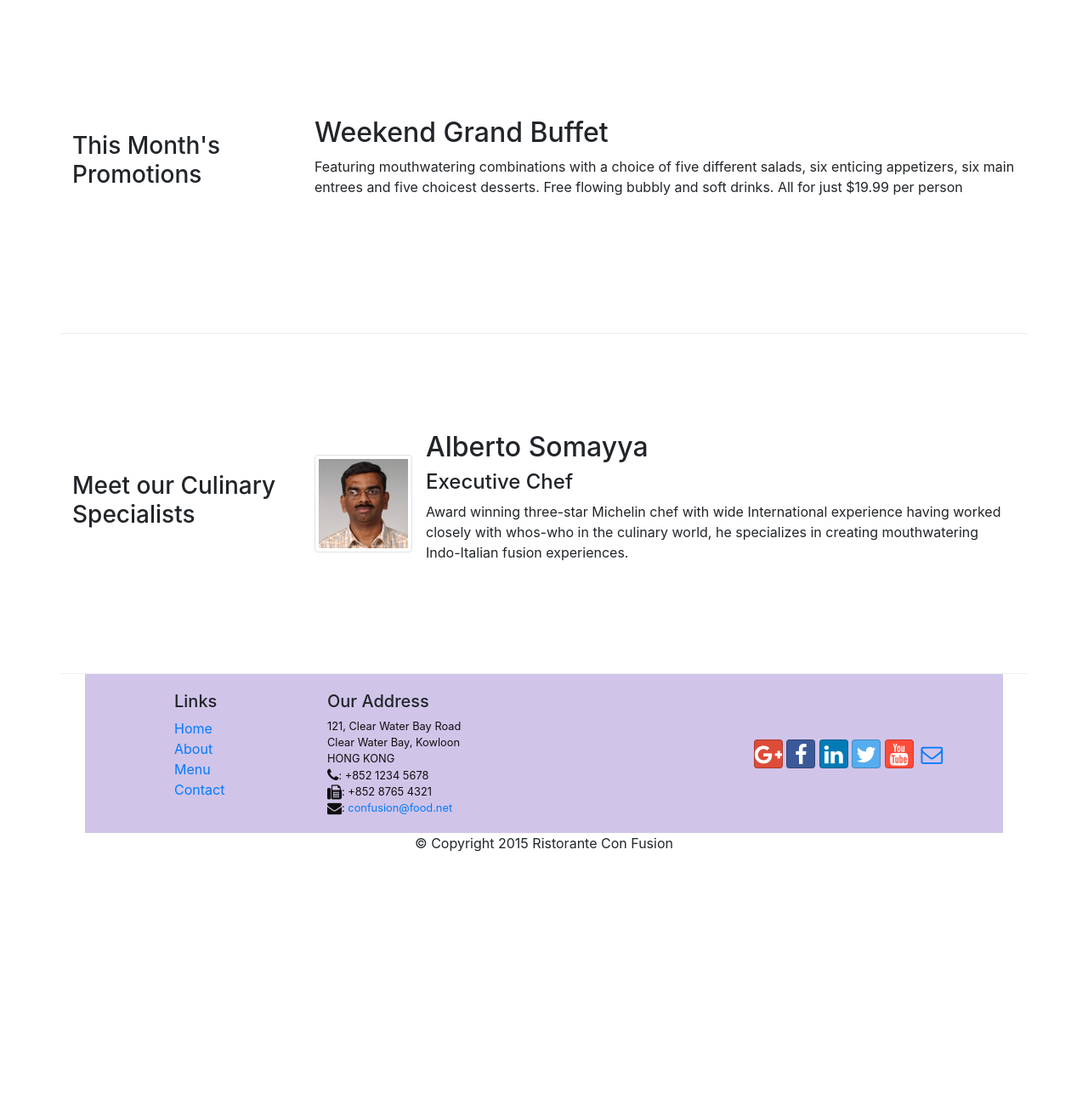
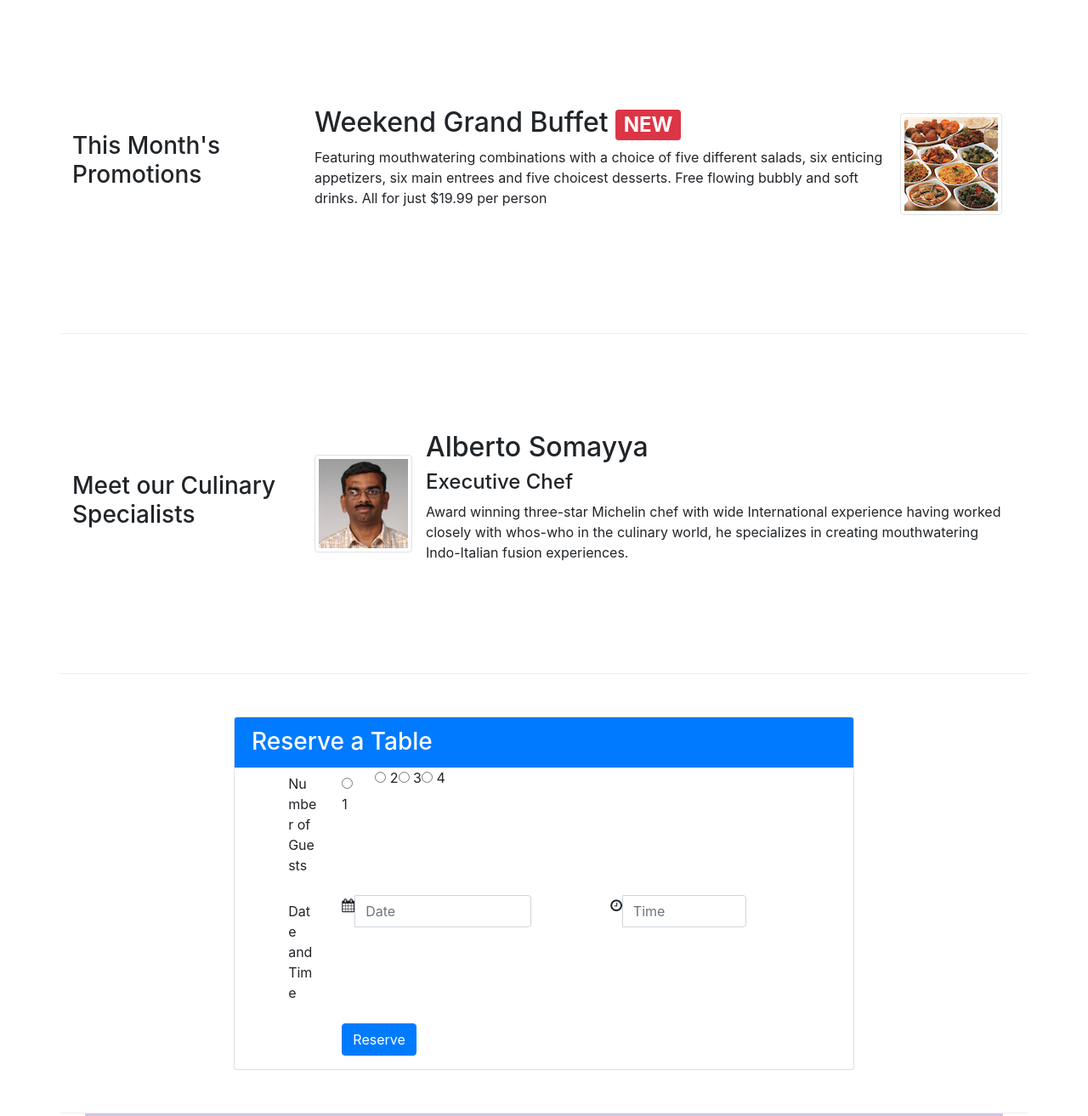
Before and after one commit to karlee123/conFusion, a website: page index.html in a window 1280 px wide. Shown: the part 720-2033 px from the top of the page at 85% size. Before the commit the page ends 1740 px from the top, so only its background shows below. Drawn offline with nearby package versions, Linux system fonts and the light colour scheme.

Commit message:
Assignment 2 draft 1

```diff
--- a/index.html
+++ b/index.html
@@ -65,14 +65,20 @@
 
 
         <div class="row row-content align-items-center">
-            <div class="col-sm-4 col-md-3">
+            <div class="col-sm-4 col-md-3 flex-first">
                 <h3>This Month's Promotions</h3>
             </div>
-            <div class="col-sm col-md">
-                <h2>Weekend Grand Buffet</h2>
+            <div class="col-sm col-md flex-last">
+             <div class="media">
+             <div class="media-body">
+                <h2>Weekend Grand Buffet <span class="badge badge-danger">NEW</span></h2>
                 <p class="hidden-xs-down">Featuring mouthwatering combinations with a choice of five different salads, six enticing appetizers, six main entrees and five choicest desserts. Free flowing bubbly and soft drinks. All for just $19.99 per person </p>
+             </div>
+            <img class="d-flex mr-3 img-thumbnail align-self-center"
+                         src="img/buffet.png" alt="Weekend Grand Buffet">
             </div>
         </div>
+         </div>
 
         <div class="row row-content align-items-center">
             <div class="col-sm-4 col-md-3 flex-last">
@@ -90,6 +96,52 @@
             </div>
         </div>
     </div>
+
+   <div class="row row-content align-items-center">
+     <div class="col-12 offset-md-2 col-sm-8">
+                <div class="card">
+                    <h3 class="card-header bg-primary text-white">Reserve a Table</h3>
+                    <form>
+                    <div class="form-group row">
+                      <label for="guestnum" class="offset-md-1 col-12 col-md-1 col-form-label">Number of Guests</label>
+                      <div class="radio">
+                       <label class="col-12 col-md-2 col-form-label"><input type="radio" name="1"> 1 </label>
+                      </div>
+                      <div class="radio">
+                       <label><input type="radio" name="2"> 2 </label>
+                      </div>
+                      <div class="radio">
+                       <label><input type="radio" name="3"> 3 </label>
+                      </div>
+                       <div class="radio">
+                       <label><input type="radio" name="4"> 4 </label>
+                      </div>
+                    </div>
+                    <div class="form-group row">
+                        <label for="datetime" class="offset-md-1 col-12 col-md-1 col-form-label">Date and Time</label>
+                        <div class="col-5 col-sm-4 col-md-4">
+                            <div class="input-group">
+                                <div class="input-group-addon"><i class="fa fa-calendar"></i></div>
+                                <input type="dat" class="form-control" id="date" name="date" placeholder="Date">
+                            </div>
+                        </div>
+                        <div class="col-7 col-sm-6 col-md-3 offset-md-1">
+                            <div class="input-group">
+                                <div class="input-group-addon"><i class="fa fa-clock-o"></i></div>
+                            <input type="tim" class="form-control" id="time" name="time" placeholder="Time">
+                            </div>
+                        </div>
+                        <div class="col-md-8"></div>
+                    </div>
+                     <div class="form-group row">
+                        <div class="offset-md-2 col-md-10">
+                            <button type="submit" class="btn btn-primary">Reserve</button>
+                        </div>
+                    </div>
+                  </form>
+                </div>
+            </div>
+        </div>
 
     <footer>
         <div class="container">
```
